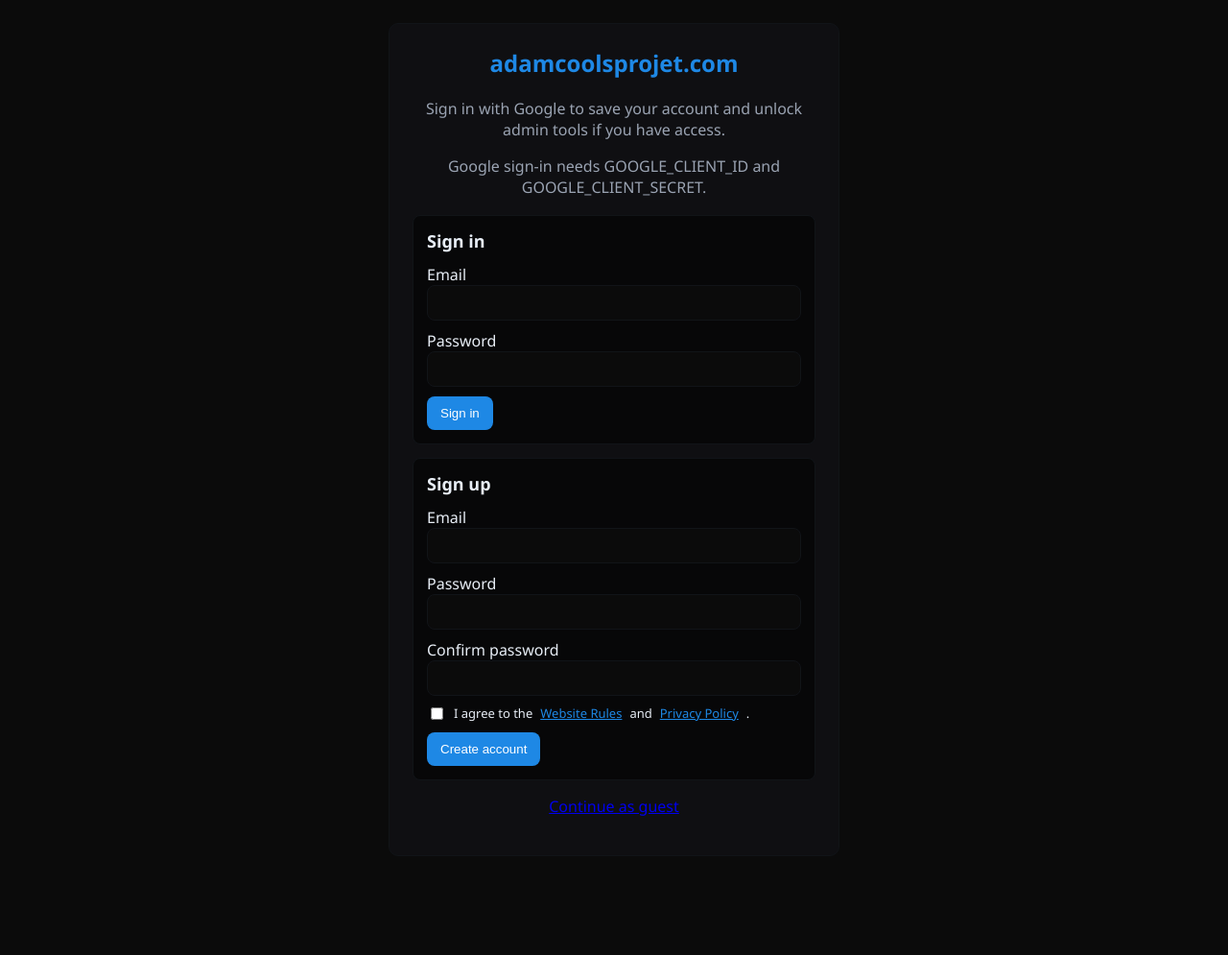
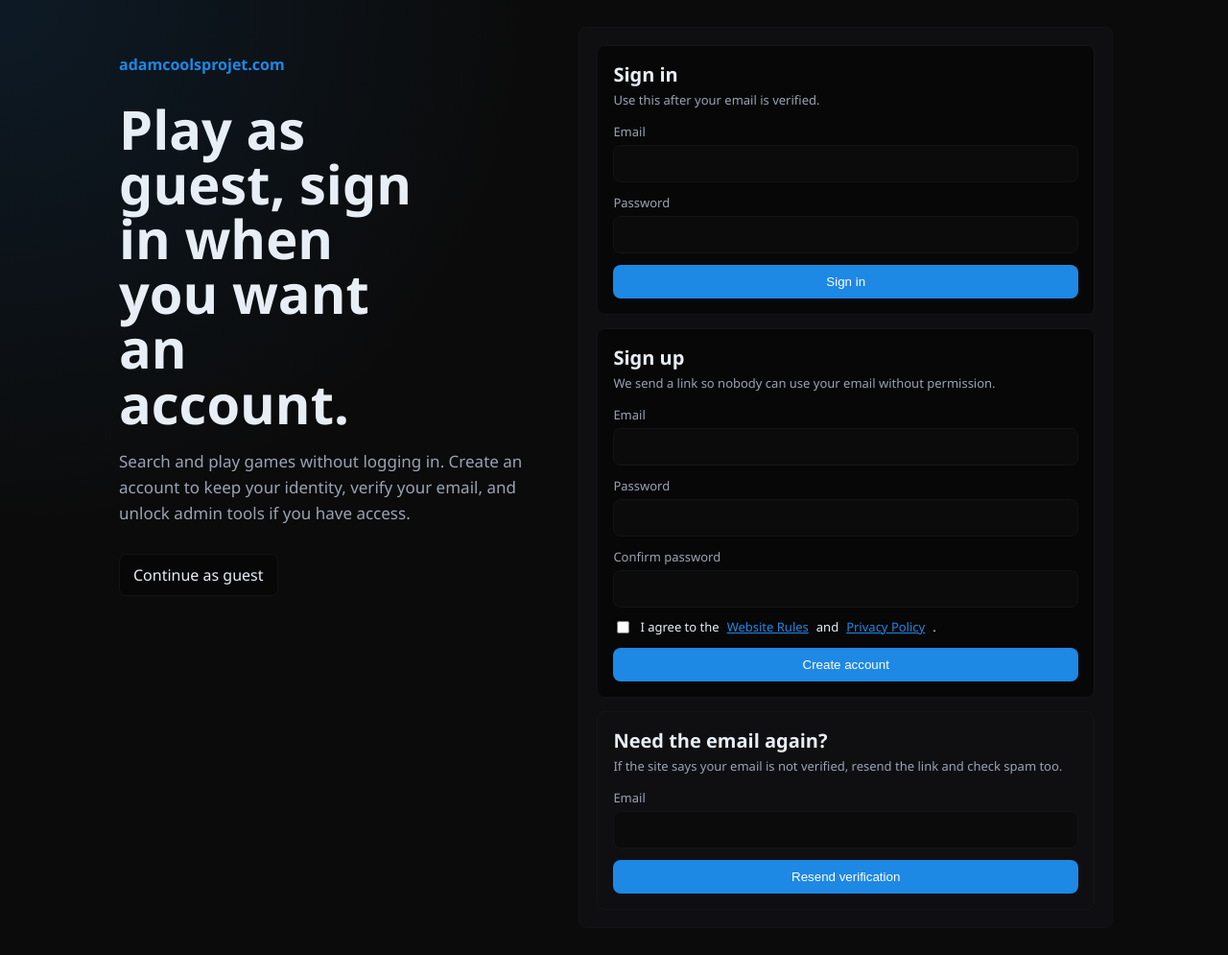
Before and after one commit to coolsadam00-oss/adamcoolsprojet, a Flask app: page /login in a window 1280 px wide. Shown: the whole page at 96% size. Before the commit the page ends 892 px from the top, so only its background shows below. Run offline with Flask 2, Linux system fonts and the light colour scheme; tables that the repository leaves empty hold one stand-in row (values such as "Sample post"); some libraries are stand-ins or nearby versions.

Commit message:
Improve email verification flow

```diff
--- a/app.py
+++ b/app.py
@@ -296,8 +296,18 @@ def authenticate_password_user(email, password):
     if not check_password_hash(user["password_hash"], password):
         return None, "Email or password is wrong."
     if not user["email_verified"]:
-        return None, "Please verify your email before signing in."
+        return None, "Your account exists, but the email is not verified yet. Check your inbox or resend the link."
     return user, None
+
+
+def refresh_verification_token(user_id):
+    token = secrets.token_urlsafe(32)
+    get_db().execute(
+        "UPDATE users SET verification_token = ? WHERE id = ?",
+        (token, user_id),
+    )
+    get_db().commit()
+    return token
 
 
 def save_thumbnail(file, folder):
@@ -414,7 +424,26 @@ def signup():
 
     user = create_password_user(email, password)
     send_verification_email(user["email"], user["verification_token"])
-    flash("Account created. Check your email and click the verification link.")
+    flash("Account created. Check your inbox, then click the verification link.")
+    return redirect(url_for("login"))
+
+
+@app.route("/resend-verification", methods=["POST"])
+def resend_verification():
+    email = request.form.get("email", "").strip().lower()
+    user = get_db().execute(
+        "SELECT * FROM users WHERE email = ?",
+        (email,),
+    ).fetchone()
+    if not user:
+        flash("No account was found for that email.")
+        return redirect(url_for("login"))
+    if user["email_verified"]:
+        flash("That email is already verified. You can sign in.")
+        return redirect(url_for("login"))
+    token = user["verification_token"] or refresh_verification_token(user["id"])
+    send_verification_email(user["email"], token)
+    flash("Verification email sent again. Check your inbox and spam folder.")
     return redirect(url_for("login"))
 
 
--- a/static/style.css
+++ b/static/style.css
@@ -71,16 +71,24 @@ button.danger{background:var(--danger)}
 .iframe-wrap{max-width:980px;margin:8px auto}
 .btn.small{padding:6px 10px;font-size:13px}
 
-.auth-main{min-height:100vh;display:grid;place-items:center;padding:24px}
-.auth-panel{max-width:420px;background:var(--card);border:1px solid var(--border);border-radius:10px;padding:24px;text-align:center}
-.auth-panel h1{margin-top:0;color:var(--accent)}
-.auth-panel h2{font-size:18px;margin:0 0 12px}
-.btn.google{display:inline-block;margin-top:12px}
-.auth-forms{display:grid;gap:14px;margin-top:18px;text-align:left}
-.auth-form{background:var(--surface);border:1px solid var(--border);border-radius:8px;padding:14px}
-.auth-form label{display:block;margin-bottom:10px}
-.auth-form input{width:100%;padding:10px;border-radius:8px;border:1px solid var(--border);background:var(--bg);color:inherit;box-sizing:border-box}
-.auth-form .check-row{display:flex;gap:8px;align-items:flex-start;font-size:13px;line-height:1.35}
+.auth-main{min-height:100vh;display:grid;place-items:center;padding:28px;background:radial-gradient(circle at top left, var(--accent-soft), transparent 34%),var(--bg)}
+.auth-shell{width:min(1040px,100%);display:grid;grid-template-columns:minmax(260px,0.9fr) minmax(320px,1.1fr);gap:28px;align-items:start}
+.auth-intro{padding:28px 4px}
+.auth-brand{display:inline-block;color:var(--accent);font-weight:800;text-decoration:none;margin-bottom:28px}
+.auth-intro h1{font-size:clamp(34px,5vw,56px);line-height:1.02;margin:0 0 18px;max-width:10ch}
+.auth-intro p{color:var(--muted);font-size:17px;line-height:1.6;max-width:48ch}
+.guest-link,.google-link{display:inline-block;margin-top:12px;color:var(--text);text-decoration:none;border:1px solid var(--border);border-radius:8px;padding:10px 14px;background:var(--surface)}
+.auth-panel{background:var(--card);border:1px solid var(--border);border-radius:8px;padding:18px}
+.auth-panel h2{font-size:20px;margin:0 0 4px}
+.auth-forms{display:grid;gap:14px;text-align:left}
+.auth-form{background:var(--surface);border:1px solid var(--border);border-radius:8px;padding:16px}
+.auth-form-soft{background:transparent}
+.form-note{margin:0 0 14px;color:var(--muted);font-size:13px;line-height:1.45}
+.auth-form label{display:block;margin-bottom:12px;color:var(--muted);font-size:13px}
+.auth-form input{width:100%;margin-top:5px;padding:11px 12px;border-radius:8px;border:1px solid var(--border);background:var(--bg);color:inherit;box-sizing:border-box}
+.auth-form input:focus{outline:2px solid var(--accent);outline-offset:1px}
+.auth-form button{width:100%;cursor:pointer}
+.auth-form .check-row{display:flex;gap:8px;align-items:flex-start;font-size:13px;line-height:1.35;color:var(--text)}
 .auth-form .check-row input{width:auto;margin-top:2px}
 .flashes{background:var(--accent-soft);border:1px solid var(--border);border-radius:8px;padding:12px 16px;color:var(--text)}
 .notice{background:var(--accent-soft);border:1px solid var(--border);border-radius:8px;padding:10px 12px}
@@ -100,3 +108,12 @@ button.danger{background:var(--danger)}
 .admin-row p{margin:4px 0 0}
 
 footer{padding:18px 20px;color:var(--muted);border-top:1px solid var(--border)}
+
+@media (max-width:760px){
+  .auth-main{padding:18px}
+  .auth-shell{grid-template-columns:1fr;gap:10px}
+  .auth-intro{padding:6px 0}
+  .auth-intro h1{max-width:12ch}
+  .topbar{align-items:flex-start;gap:12px;flex-wrap:wrap}
+  .topbar .search{order:3;flex-basis:100%;margin:0}
+}
--- a/templates/login.html
+++ b/templates/login.html
@@ -9,9 +9,14 @@
 </head>
 <body>
   <main class="auth-main">
-    <section class="auth-panel">
-      <h1>{{ site_name }}</h1>
-      <p class="muted">Sign in with Google to save your account and unlock admin tools if you have access.</p>
+    <section class="auth-shell">
+      <div class="auth-intro">
+        <a class="auth-brand" href="/">{{ site_name }}</a>
+        <h1>Play as guest, sign in when you want an account.</h1>
+        <p>Search and play games without logging in. Create an account to keep your identity, verify your email, and unlock admin tools if you have access.</p>
+        <a class="guest-link" href="/">Continue as guest</a>
+      </div>
+      <div class="auth-panel">
       {% with messages = get_flashed_messages() %}
         {% if messages %}
           <ul class="flashes">
@@ -21,29 +26,35 @@
           </ul>
         {% endif %}
       {% endwith %}
-      {% if google_ready %}
-        <a class="btn google" href="/auth/google">Sign in with Google</a>
-      {% else %}
-        <p class="empty">Google sign-in needs GOOGLE_CLIENT_ID and GOOGLE_CLIENT_SECRET.</p>
-      {% endif %}
       <div class="auth-forms">
         <form method="post" action="/login" class="auth-form">
           <h2>Sign in</h2>
+          <p class="form-note">Use this after your email is verified.</p>
           <input type="hidden" name="next" value="{{ next_url }}">
-          <label>Email<br><input name="email" type="email" autocomplete="email" required></label>
-          <label>Password<br><input name="password" type="password" autocomplete="current-password" required></label>
+          <label>Email<input name="email" type="email" autocomplete="email" required></label>
+          <label>Password<input name="password" type="password" autocomplete="current-password" required></label>
           <button type="submit">Sign in</button>
         </form>
         <form method="post" action="/signup" class="auth-form">
           <h2>Sign up</h2>
-          <label>Email<br><input name="email" type="email" autocomplete="email" required></label>
-          <label>Password<br><input name="password" type="password" autocomplete="new-password" minlength="8" required></label>
-          <label>Confirm password<br><input name="confirm_password" type="password" autocomplete="new-password" minlength="8" required></label>
+          <p class="form-note">We send a link so nobody can use your email without permission.</p>
+          <label>Email<input name="email" type="email" autocomplete="email" required></label>
+          <label>Password<input name="password" type="password" autocomplete="new-password" minlength="8" required></label>
+          <label>Confirm password<input name="confirm_password" type="password" autocomplete="new-password" minlength="8" required></label>
           <label class="check-row"><input name="agree_terms" type="checkbox" required> I agree to the <a href="/terms">Website Rules</a> and <a href="/privacy">Privacy Policy</a>.</label>
           <button type="submit">Create account</button>
         </form>
+        <form method="post" action="/resend-verification" class="auth-form auth-form-soft">
+          <h2>Need the email again?</h2>
+          <p class="form-note">If the site says your email is not verified, resend the link and check spam too.</p>
+          <label>Email<input name="email" type="email" autocomplete="email" required></label>
+          <button type="submit">Resend verification</button>
+        </form>
+        {% if google_ready %}
+          <a class="google-link" href="/auth/google">Sign in with Google</a>
+        {% endif %}
       </div>
-      <p><a class="view" href="/">Continue as guest</a></p>
+      </div>
     </section>
   </main>
 </body>
```
Also changed, not shown: tests/test_app.py (+28 -0 lines).
